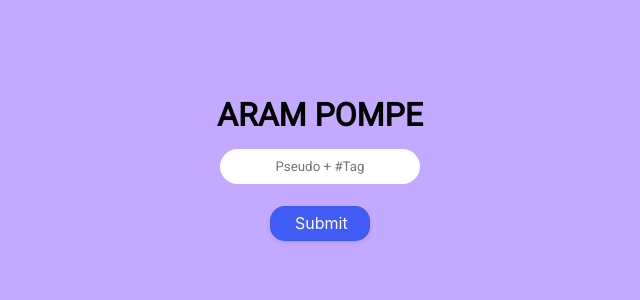
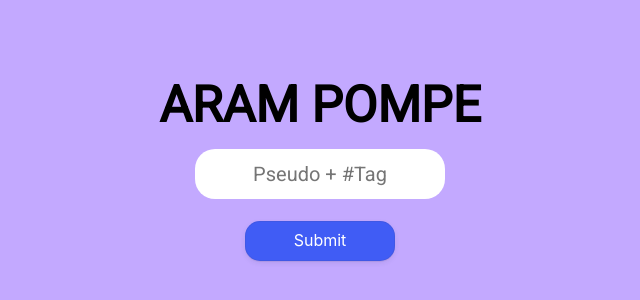
Before and after one commit to Vaal34/aramPompe, a React (Create React App) app in the folder realarampompe/: page / in a window 1280 px wide. Shown: the part 232-532 px from the top of the page, without its empty margins (320-960 px from the left). Built offline with nearby package versions, Linux system fonts and the light colour scheme.

Commit message:
Prepare for eject

```diff
--- a/realarampompe/src/App.css
+++ b/realarampompe/src/App.css
@@ -26,15 +26,17 @@ form input {
 }
 
 .inputText{
-  width: 200px;
-  height: 35px;
+  width: 250px;
+  height: 50px;
   border-radius: 20px;
   border-style: hidden;
   margin-bottom: 10px;
+  font-size: 20px;
 }
 
 h1 {
   margin-bottom: 15px;
+  font-size: 50px;
 }
 
 .sendInput {
@@ -62,8 +64,8 @@ h1 {
   user-select: none;
   -webkit-user-select: none;
   touch-action: manipulation;
-  width: 50%;
-  height: 35px;
+  width: 60%;
+  height: 40px;
 }
 
 .sendInput:disabled {
--- a/realarampompe/src/App.js
+++ b/realarampompe/src/App.js
@@ -6,15 +6,16 @@ import { useNavigate } from "react-router-dom";
 function App() {
 
   const navigate = useNavigate();
-  const [Pseudo, setPseudo] = useState('');
+  const [pseudo, setPseudo] = useState('');
 
   const handleSubmit = (event) => {
     event.preventDefault();
     const Pseudo = $('.inputText').val()
-    console.log(Pseudo);
     setPseudo(Pseudo);
     navigate('/dashboard', { state: { Pseudo: Pseudo } });
   };
+
+  console.log("test")
 
   return (
     <div className="App">
--- a/realarampompe/src/Home.js
+++ b/realarampompe/src/Home.js
@@ -1,9 +1,18 @@
 import './Home.css';
 import { useLocation } from 'react-router-dom';
+import { RiotApi, Constants } from 'twisted'
 
 function Home(){
 
+    const api = new RiotApi()
     const location = useLocation();
+
+    async function getAccount () {
+        return (await api.Account.getByRiotId("Kaao", "EUV", Constants.RegionGroups.EUROPE)).response
+    }
+
+    const account = getAccount()
+    console.log(account);
 
     return(
         <div>
```
Also changed, not shown: realarampompe/package.json (+7 -1 lines), 1 other file (tests, documents, lock files or other folders).
